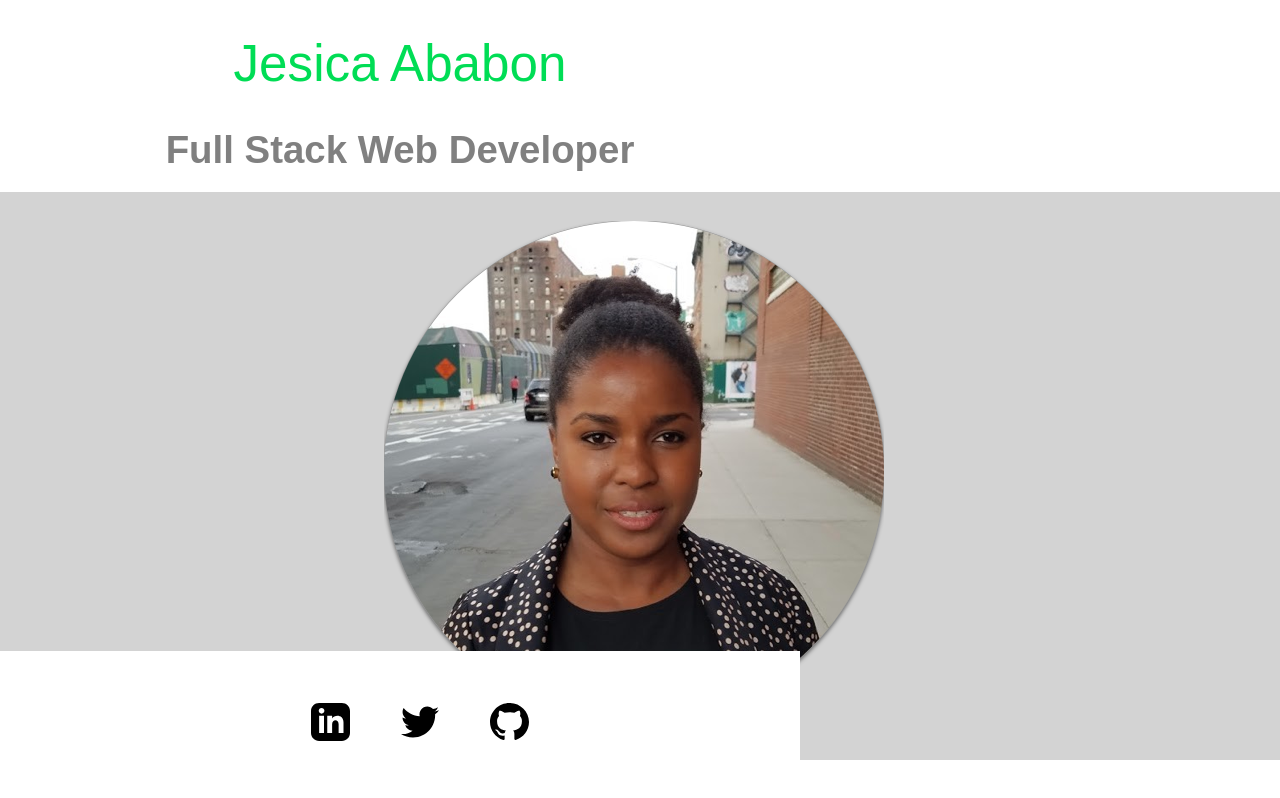
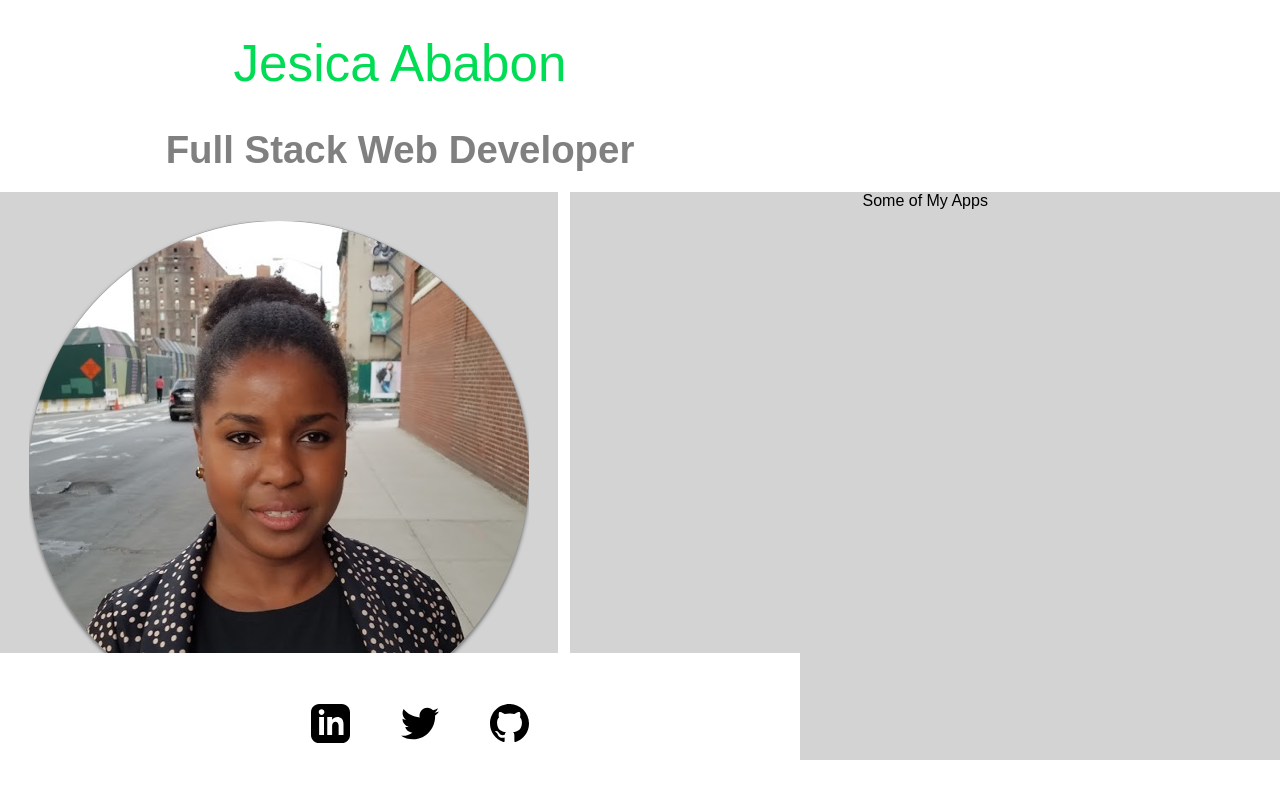
Before and after one commit to jesababon/jesicaAbabon, a React (Create React App) app: page / in a window 1280 px wide. Built offline with nearby package versions, Linux system fonts and the light colour scheme.

Commit message:
more css edits

```diff
--- a/src/App.css
+++ b/src/App.css
@@ -42,6 +42,10 @@ h1{
 
 content{
   position:absolute;
+  grid-area: main;
+  display: grid;
+  grid-gap: 1vw;
+  grid-template-columns: 2fr 4fr;
   top: 15vw;
   bottom: 5vh;
   overflow:auto;
@@ -49,11 +53,7 @@ content{
 
 .App-bio{
   background-color: lightgray;
-  grid-area: main;
   align-items: center;
-  display: grid;
-  grid-gap: 1vw;
-  grid-template-columns: auto auto;
   justify-content: center;
   font-size: 2vw;
   padding: 2vh;
@@ -63,21 +63,20 @@ content{
 
 .App-apps{
   background-color: lightgray;
-  grid-area: main2;
-  align-items: center;
+  /* align-items: center; */
   /* display: grid;*/ /*brings down to center */
   /* justify-content: center; */
-  font-size: calc(10px + 2vmin);
   color: black;
 }
 
-form, .Contact-form{
-  grid-area: form;
-  display: inline-flexbox;
+.Contact-form, form{
+  /* grid-area: form; */
+  /* width: 80vh; */
   padding: 1vw;
   font-family: inherit;
   font-size: 2vw;
-  /* height: 10vh; */
+  height: 100%;
+  /* width: 100vw; */
 
 }
 
@@ -118,7 +117,7 @@ input[type=text]:focus, textarea:focus {
   flex-direction: column;
   align-items: center;
   justify-content: center;
-  font-size: calc(10px + 2vmin);
+  font-size: 2vw;
   color: white;
   position: absolute;
   width: 100vh;
```
